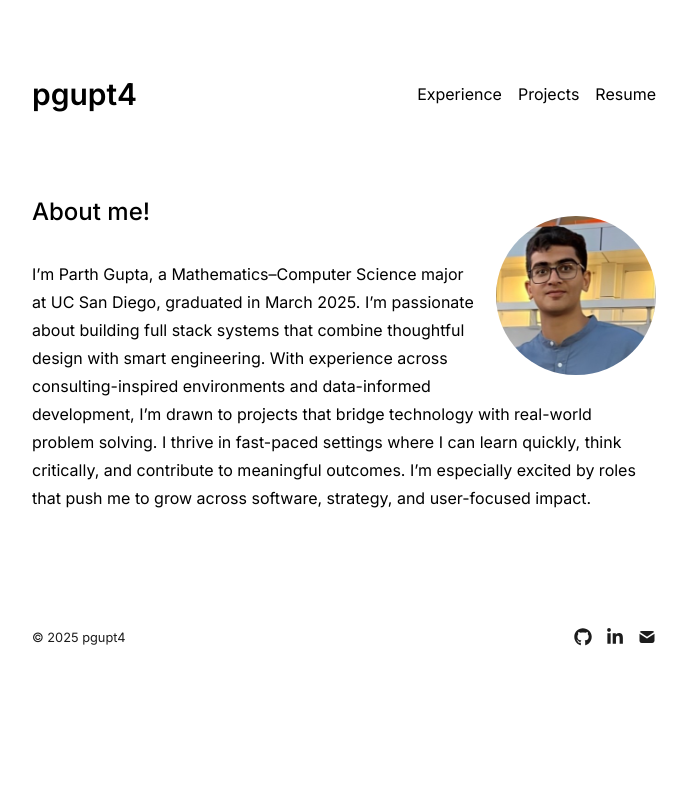
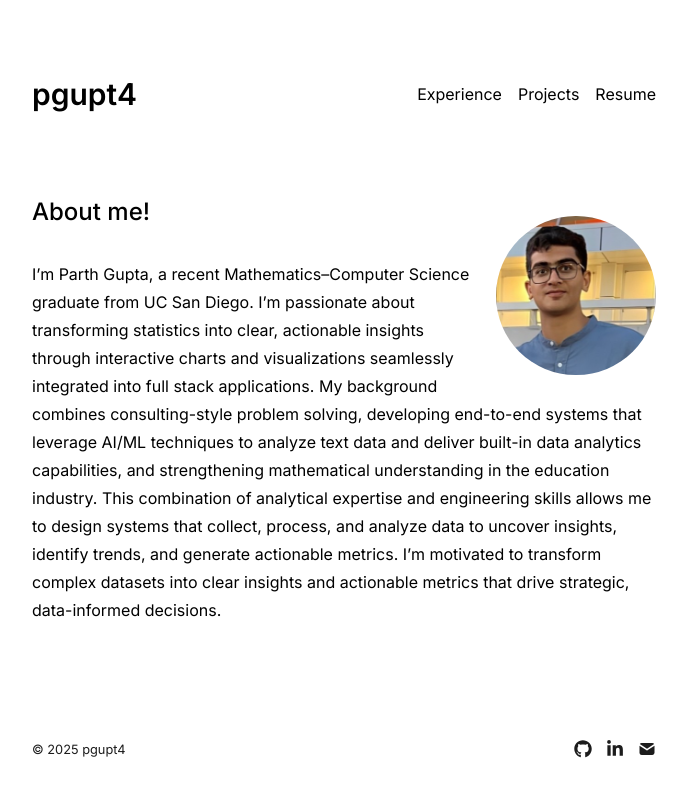
Before and after one commit to pGUPT4/personal-website, a Next.js app: page / in a window 1280 px wide. Shown: the top 796 px of the page, without its empty margins (296-983 px from the left). Built offline with nearby package versions, Linux system fonts and the light colour scheme.

Commit message:
Update about me

```diff
--- a/app/page.tsx
+++ b/app/page.tsx
@@ -17,7 +17,7 @@ export default function Page() {
       </h1>
       <div className="prose prose-neutral dark:prose-invert">
         <p>
-        I’m Parth Gupta, a Mathematics–Computer Science major at UC San Diego, graduated in March 2025. I’m passionate about building full stack systems that combine thoughtful design with smart engineering. With experience across consulting-inspired environments and data-informed development, I’m drawn to projects that bridge technology with real-world problem solving. I thrive in fast-paced settings where I can learn quickly, think critically, and contribute to meaningful outcomes. I’m especially excited by roles that push me to grow across software, strategy, and user-focused impact.
+          I’m Parth Gupta, a recent Mathematics–Computer Science graduate from UC San Diego. I’m passionate about transforming statistics into clear, actionable insights through interactive charts and visualizations seamlessly integrated into full stack applications. My background combines consulting-style problem solving, developing end-to-end systems that leverage AI/ML techniques to analyze text data and deliver built-in data analytics capabilities, and strengthening mathematical understanding in the education industry. This combination of analytical expertise and engineering skills allows me to design systems that collect, process, and analyze data to uncover insights, identify trends, and generate actionable metrics. I’m motivated to transform complex datasets into clear insights and actionable metrics that drive strategic, data-informed decisions.
         </p>
       </div>
     </section>
--- a/app/projects/project-data.tsx
+++ b/app/projects/project-data.tsx
@@ -7,7 +7,7 @@ export interface Project {
 
 export const projects: Project[] = [
   {
-    title: "AI ChatBot (In Progress)",
+    title: "AI ChatBot",
     year: 2025,
     description: "Saved Chatbot Chats",
     url: "https://github.com/pGUPT4/ai-chatbot",
```
